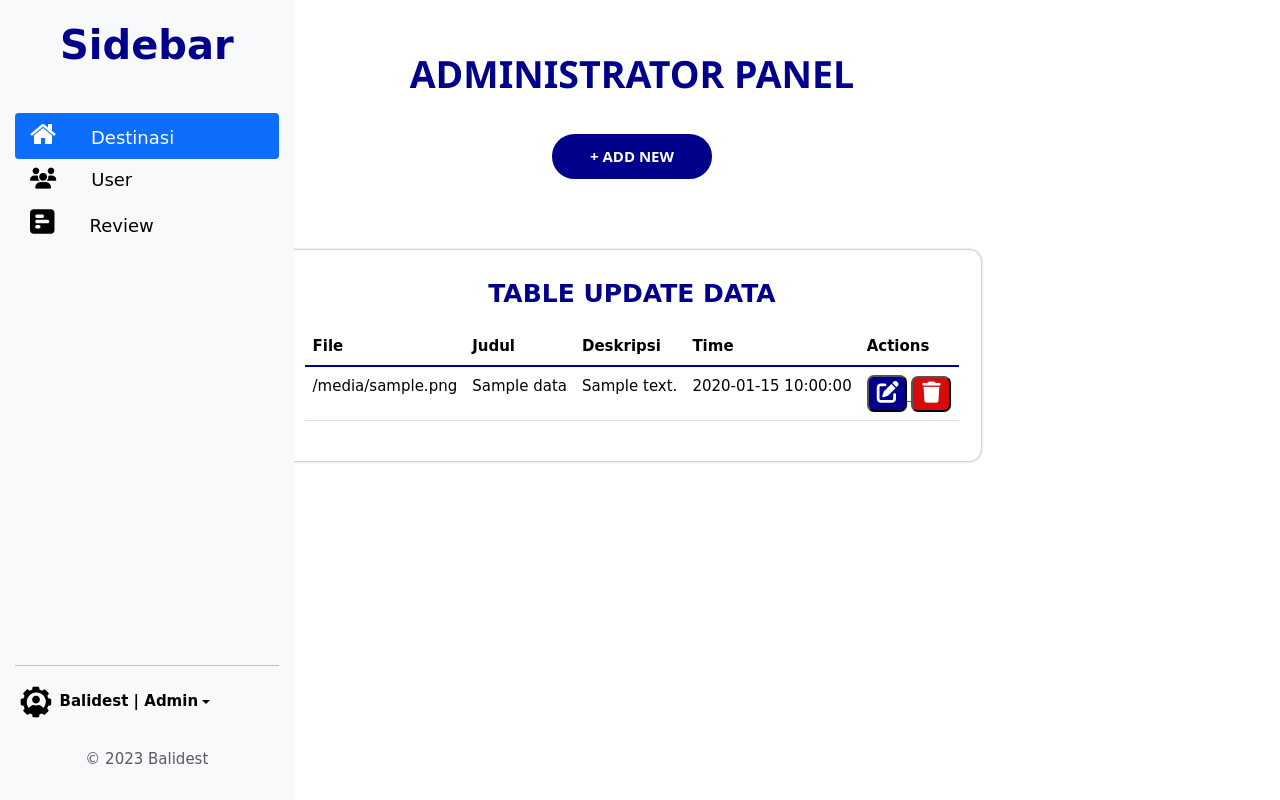
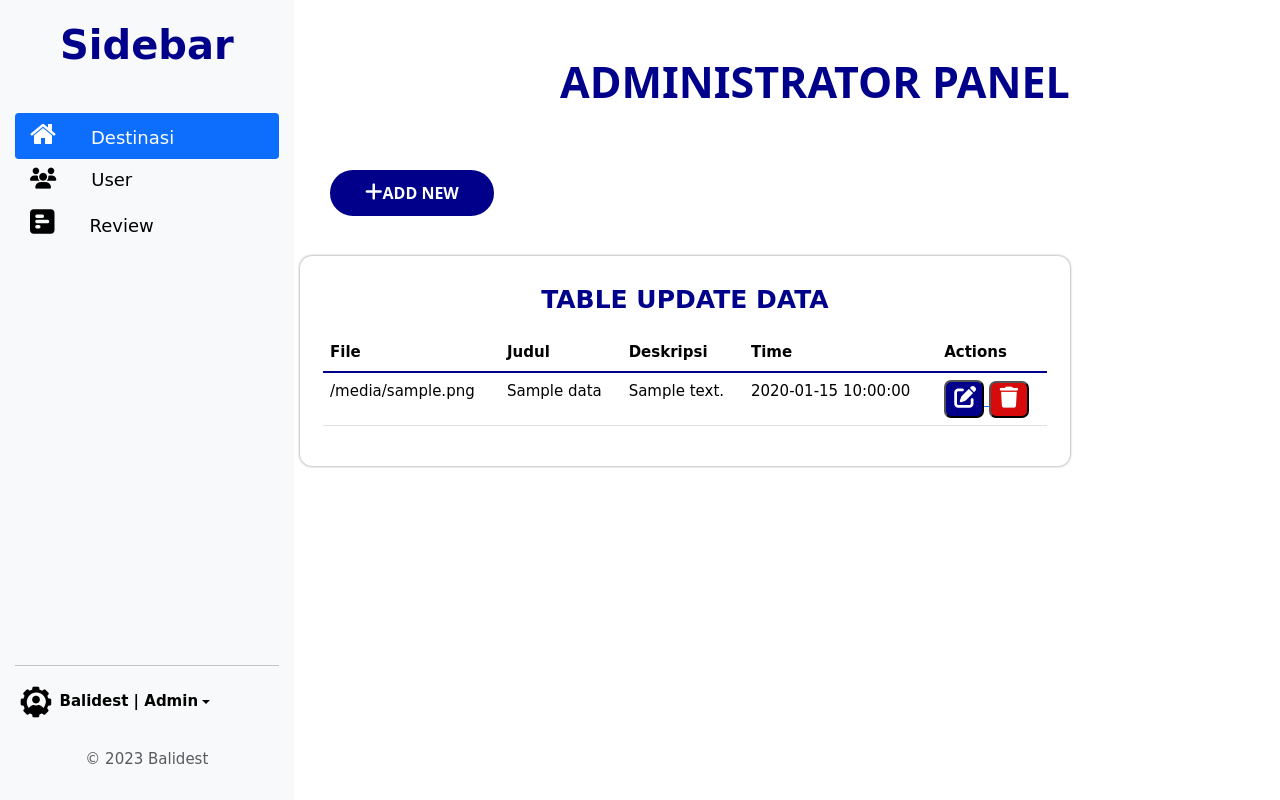
Before and after one commit to larrras/BaliDest, a Flask app: template templates/homeadminCSS.html in a window 1280 px wide. Run offline with Flask 3, Linux system fonts and the light colour scheme; the template is opened without the code that fills it: most values are stand-ins (such as "Sample title", 1, 10 or a date in 2020); some libraries are stand-ins or nearby versions; some web fonts are replaced.

Commit message:
Revisi Tombol Add New

```diff
--- a/templates/addcard.html
+++ b/templates/addcard.html
@@ -4,7 +4,7 @@
 <head>
     <meta charset="UTF-8">
     <meta name="viewport" content="width=device-width, initial-scale=1.0">
-    <title>UPDATE PAGE | Balidest</title>
+    <title>ADD NEW CARD | Balidest</title>
 
     <script src="https://code.jquery.com/jquery-3.6.0.min.js"></script>
     <link href="https://cdn.jsdelivr.net/npm/bootstrap@5.3.0-alpha1/dist/css/bootstrap.min.css" rel="stylesheet"
--- a/templates/homeadminCSS.html
+++ b/templates/homeadminCSS.html
@@ -51,35 +51,37 @@
         }
 
         .main {
-            margin-left: 260px;
+            margin-left: 300px;
         }
 
-        .mytitle {
-            width: 100%;
-            height: 250px;
+        .title {
+            width: fit-content;
+            font-size: 43px;
+            font-weight: 900;
             color: darkblue;
-            font-weight: 850;
-            display: flex;
-            flex-direction: column;
-            align-items: center;
-            justify-content: center;
+            margin-left: 260px;
+            padding-top: 50px;
         }
 
-        .mytitle>button {
-            width: 160px;
-            height: 45px;
+        .btnadd {
+            display: inline-block;
             background-color: darkblue;
             color: white;
-
-            border-radius: 50px;
+            font-size: 16px;
+            font-weight: 700;
+            padding: 9px 33px;
+            margin-top: 40px;
+            margin-bottom: 40px;
+            margin-left: 30px;
+            margin-right: 10px;
+            border-radius: 30px;
+            text-decoration: none;
             border: 2px solid darkblue;
-
-            margin-top: 30px;
-            margin-bottom: 20px;
         }
 
-        .mytitle>button:hover {
-            border: 2px solid darkblue;
+        .btnadd:hover {
+            background-color: darkblue;
+
         }
 
         .container {
@@ -87,6 +89,8 @@
             height: auto;
             box-shadow: 0px 0px 3px 0px gray;
             padding: 25px;
+            padding-left: 300px;
+            margin-left: 50px;
             border-radius: 12px;
             background-color: white;
             font-family: 'Bitter', serif;
@@ -113,7 +117,6 @@
             justify-content: center;
             position: relative;
         }
-
     </style>
 
     <script>
@@ -218,18 +221,19 @@
         <!-- End Sidebar -->
 
         <div class="main">
-            <div class="main-content px-4 m-auto">
-                <!-- FORM INPUT -->
-                <section id="form-input">
-                    <div class="mytitle">
-                        <h1 style="font-weight: 800;">ADMINISTRATOR PANEL</h1>
-                        <button onclick="addnew()"><B>+ ADD NEW</B></button>
+            <div class="title">
+                <p>ADMINISTRATOR PANEL</p>
             </div>
-                </section>
+
+            <a href="{{ url_for('add_card') }}" class="btnadd">
+                <span>
+                    <i style='font-size:20px; justify-content: center;' class='fas'>&#xf067;</i><b>ADD NEW</b>
+                </span>
+            </a>
 
             <!-- TABLE UPDATE -->
+
                 <div class="container">
-                    <div class="wrapper">
                     <p style="font-size: 25px; text-align: center; color: darkblue;"><b>TABLE UPDATE DATA</b></p>
 
                     <table class="table">
@@ -270,8 +274,12 @@
                         </tbody>
                     </table>
                 </div>
-                </div>
+
             <!-- TABLE UPDATE END -->
+
+            <div class="main-content px-4 m-auto">
+
+
             </div>
         </div>
     </div>
```
Lines whose indentation alone changed are shown as unchanged.
